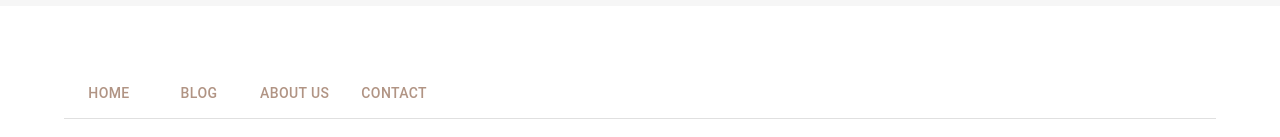
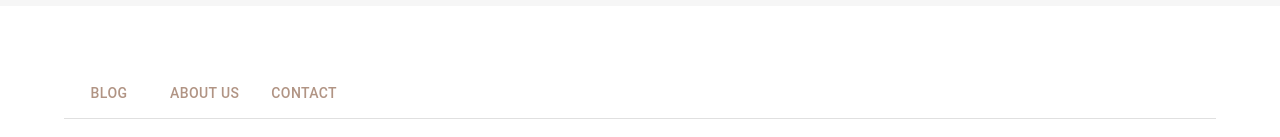
Before and after one commit to codewithdolly/crud01--blog-website--project-16, a React (Create React App) app: page / in a window 1280 px wide. Shown: the part 663-800 px from the top of the page. Built offline with nearby package versions, Linux system fonts and the light colour scheme.

Commit message:
Blog page and about us page ready

```diff
--- a/src/Components/ViewPost/AboutUs.js
+++ b/src/Components/ViewPost/AboutUs.js
@@ -4,7 +4,6 @@ import me from "../images/ice.jpg";
 import CssBaseline from "@mui/material/CssBaseline";
 import Box from "@mui/material/Box";
 import Grid from "@mui/material/Grid";
-import HomePost from "./HomePost";
 import RightSidebar from "./RightSidebar";
 import PopularPost from "./PopularPost";
 import MyStory from "./MyStory";
--- a/src/Components/ViewPost/Blog.js
+++ b/src/Components/ViewPost/Blog.js
@@ -1,9 +1,64 @@
-import React from 'react'
+import React from "react";
+import "./Home.scss";
+import hillImg from "../images/hill.jpg";
+import CssBaseline from "@mui/material/CssBaseline";
+import Box from "@mui/material/Box";
+import Grid from "@mui/material/Grid";
+import { Button, Typography } from "@mui/material";
+import HomePost from "./HomePost";
+import RightSidebar from "./RightSidebar";
+import PopularPost from "./PopularPost";
 
-const Blog = () => {
+const Home = () => {
   return (
-    <div>Blog</div>
-  )
-}
+    <>
+      <CssBaseline />
+      <Box>
+        <Grid container spacing={2}>
+          <Grid item xs={12} sm={12} md={12} lg={12} className="main-img">
+            <Typography>
+              <img
+                src={hillImg}
+                alt=""
+                width="100%"
+                style={{ opacity: ".6", borderRadius: "10px" }}
+              />
+            </Typography>
+            <Box className="main-img--text">
+              <Typography variant="h3" component="div">
+                AENEAN AC DIAM
+              </Typography>
+              <Typography variant="h5" component="div">
+                Let's <span>EXPLORE</span> the world!
+              </Typography>
+              <Button
+                variant="outlined"
+                size="large"
+                color="inherit"
+                sx={{ mt: 5, px: 3, fontWeight: "bold" }}
+              >
+                See More
+              </Button>
+            </Box>
+          </Grid>
+        </Grid>
+      </Box>
 
-export default Blog;
+      {/* second page */}
+      <Box>
+        <Grid container spacing={{ xs: 2, md: 3 }}>
+          <Grid xs={12} sm={12} md={8} lg={8} sx={{ px: 2 }} >
+           <HomePost />
+
+          </Grid>
+          <Grid sx={{ display: { xs: 'none', sm: 'block' } }} md={4} lg={4} >
+           <RightSidebar />
+          </Grid>
+          <PopularPost />
+        </Grid>
+      </Box>
+    </>
+  );
+};
+
+export default Home;
--- a/src/Components/ViewPost/Home.js
+++ /dev/null
@@ -1,64 +0,0 @@
-import React from "react";
-import "./Home.scss";
-import hillImg from "../images/hill.jpg";
-import CssBaseline from "@mui/material/CssBaseline";
-import Box from "@mui/material/Box";
-import Grid from "@mui/material/Grid";
-import { Button, Typography } from "@mui/material";
-import HomePost from "./HomePost";
-import RightSidebar from "./RightSidebar";
-import PopularPost from "./PopularPost";
-
-const Home = () => {
-  return (
-    <>
-      <CssBaseline />
-      <Box>
-        <Grid container spacing={2}>
-          <Grid item xs={12} sm={12} md={12} lg={12} className="main-img">
-            <Typography>
-              <img
-                src={hillImg}
-                alt=""
-                width="100%"
-                style={{ opacity: ".6", borderRadius: "10px" }}
-              />
-            </Typography>
-            <Box className="main-img--text">
-              <Typography variant="h3" component="div">
-                AENEAN AC DIAM
-              </Typography>
-              <Typography variant="h5" component="div">
-                Let's <span>EXPLORE</span> the world!
-              </Typography>
-              <Button
-                variant="outlined"
-                size="large"
-                color="inherit"
-                sx={{ mt: 5, px: 3, fontWeight: "bold" }}
-              >
-                See More
-              </Button>
-            </Box>
-          </Grid>
-        </Grid>
-      </Box>
-
-      {/* second page */}
-      <Box>
-        <Grid container spacing={{ xs: 2, md: 3 }}>
-          <Grid xs={12} sm={12} md={8} lg={8} sx={{ px: 2 }} >
-           <HomePost />
-
-          </Grid>
-          <Grid sx={{ display: { xs: 'none', sm: 'block' } }} md={4} lg={4} >
-           <RightSidebar />
-          </Grid>
-          <PopularPost />
-        </Grid>
-      </Box>
-    </>
-  );
-};
-
-export default Home;
--- a/src/Components/ViewPost/SubNav.js
+++ b/src/Components/ViewPost/SubNav.js
@@ -5,7 +5,6 @@ import Typography from "@mui/material/Typography";
 import Box from "@mui/material/Box";
 import Container from "@mui/material/Container";
 import Blog from "./Blog";
-import Home from "./Home";
 import Contact from "./Contact"
 import AboutUs from "./AboutUs"
 import CssBaseline  from '@mui/material/CssBaseline';
@@ -65,22 +64,18 @@ const SubNav = () => {
               style={{ color: "#B19484"}}
               indicatorColor="secondery"
             >
-              <Tab label="Home" {...a11yProps(0)} />
-              <Tab label="Blog" {...a11yProps(1)} />
-              <Tab label="About Us" {...a11yProps(2)} />
-              <Tab label="Contact" {...a11yProps(3)} />
+              <Tab label="Blog" {...a11yProps(0)} />
+              <Tab label="About Us" {...a11yProps(1)} />
+              <Tab label="Contact" {...a11yProps(2)} />
             </Tabs>
           </Box>
           <TabPanel value={value} index={0}>
-            <Home />
+            <Blog />
           </TabPanel>
           <TabPanel value={value} index={1}>
-            <Blog />
+            <AboutUs />
           </TabPanel>
           <TabPanel value={value} index={2}>
-            <AboutUs />
-          </TabPanel>
-          <TabPanel value={value} index={3}>
             <Contact />
           </TabPanel>
         </Box>
```
Also changed, not shown: src/Components/ViewPost/MyStory.js (+0 -8 lines), src/Components/ViewPost/SocialMedia.js (+9 -0 lines).
